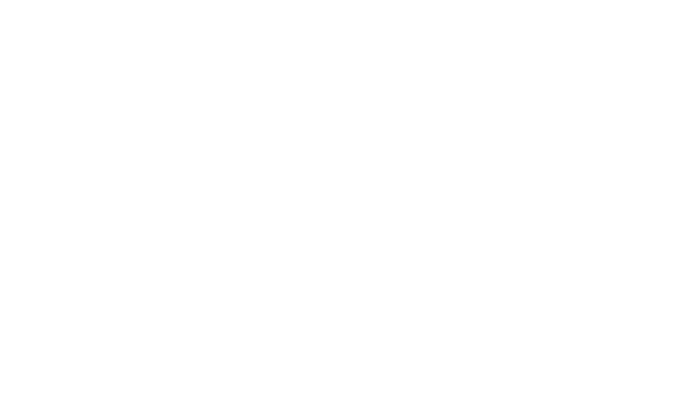
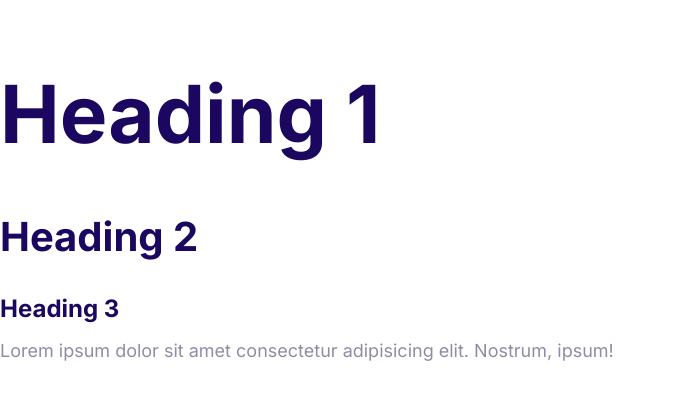
Before and after one commit to imponnet/moshify_work, a plain HTML site: page index.html in a window 1280 px wide. Shown: the whole page, without its empty margins (0-674 px from the left). Drawn offline with Linux system fonts and the light colour scheme.

Commit message:
Define the style for typhography

```diff
--- a/css/styles.css
+++ b/css/styles.css
@@ -27,6 +27,50 @@ html {
     font-size: 62.5%;
 }
 
+body {
+    font-family: Inter, Arial, Helvetica, sans-serif;
+    color: var(--color-body);
+    font-size: 2.4rem;
+    line-height: 1.5;
+}
 
+h1, h2, h3 {
+    color: var(--color-headings);
+    margin-bottom: 1rem;
+}
+
+h1 {
+    font-size: 7rem;
+}
+
+h2 {
+    font-size: 4rem;
+}
+
+h3 {
+    font-size: 3rem;
+}
+
+p {
+    margin-top: 0;
+}
+
+@media screen and (min-width: 1024px) {
+    body {
+        font-size: 1.8rem;
+    }
+
+    h1 {
+        font-size: 8rem;
+    }
+
+    h2 {
+        font-size: 4rem;
+    }
+
+    h3 {
+        font-size: 2.4rem;
+    }
+}
 
 /********************************************************************************************************************/
--- a/index.html
+++ b/index.html
@@ -8,12 +8,19 @@
       content="CodewithMosh.com HTML+CSS advanced course: setting up a project called moshified.com" />
     <meta name="keywords" content="html, css, course, project" />
     <title>Moshify</title>
+    <link rel="preconnect" href="https://fonts.googleapis.com">
+    <link rel="preconnect" href="https://fonts.gstatic.com" crossorigin>
+    <link href="https://fonts.googleapis.com/css2?family=Inter:wght@400;700&display=swap" rel="stylesheet">
     <link
       rel="stylesheet"
       href="/css/normalize.css" />
     <link rel="stylesheet" href="/css/styles.css" />
+
   </head>
   <body>
-
+   <h1>Heading 1</h1>
+   <h2>Heading 2</h2>
+   <h3>Heading 3</h3>
+   <p>Lorem ipsum dolor sit amet consectetur adipisicing elit. Nostrum, ipsum!</p>
   </body>
 </html>
```
